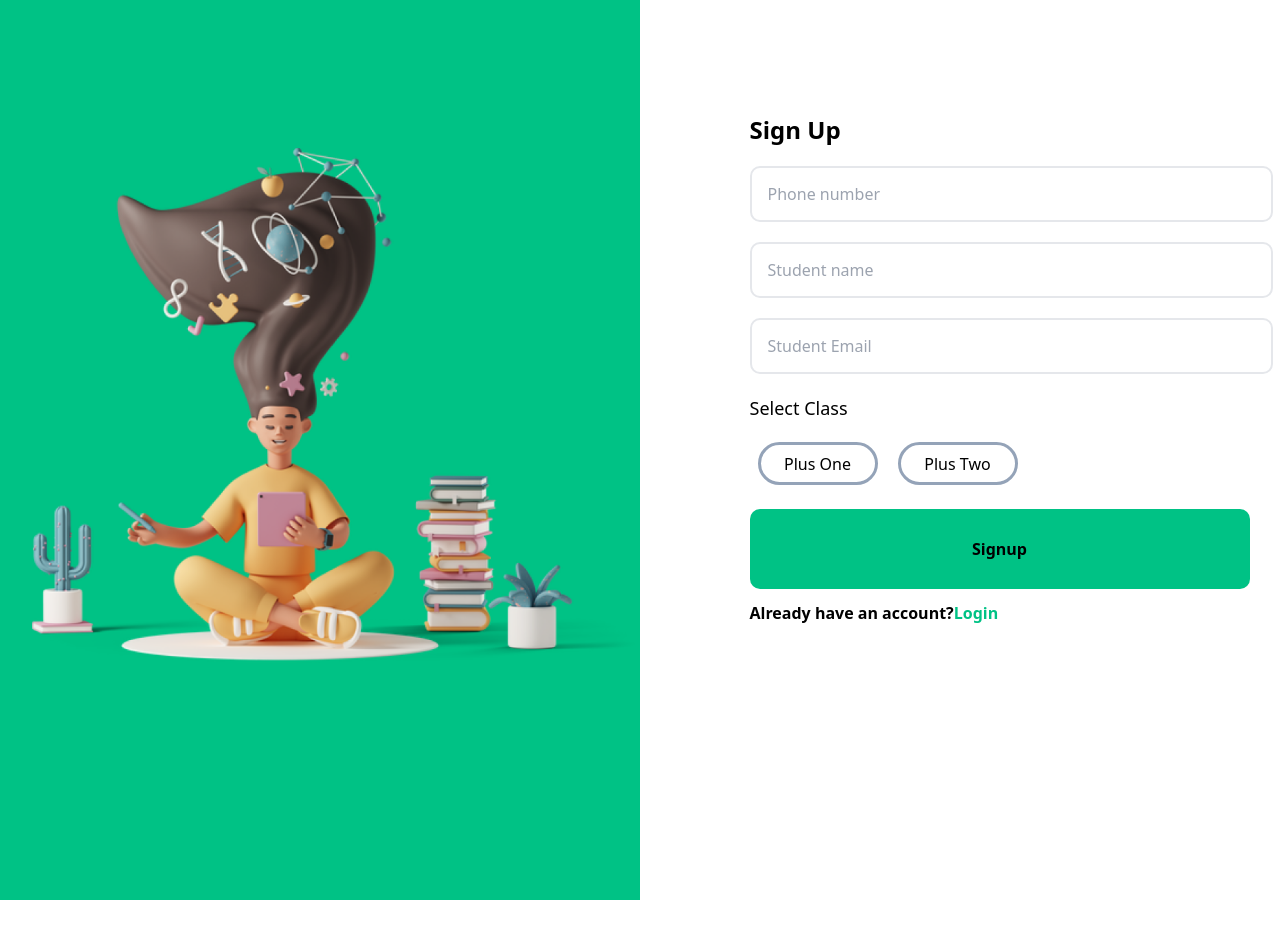
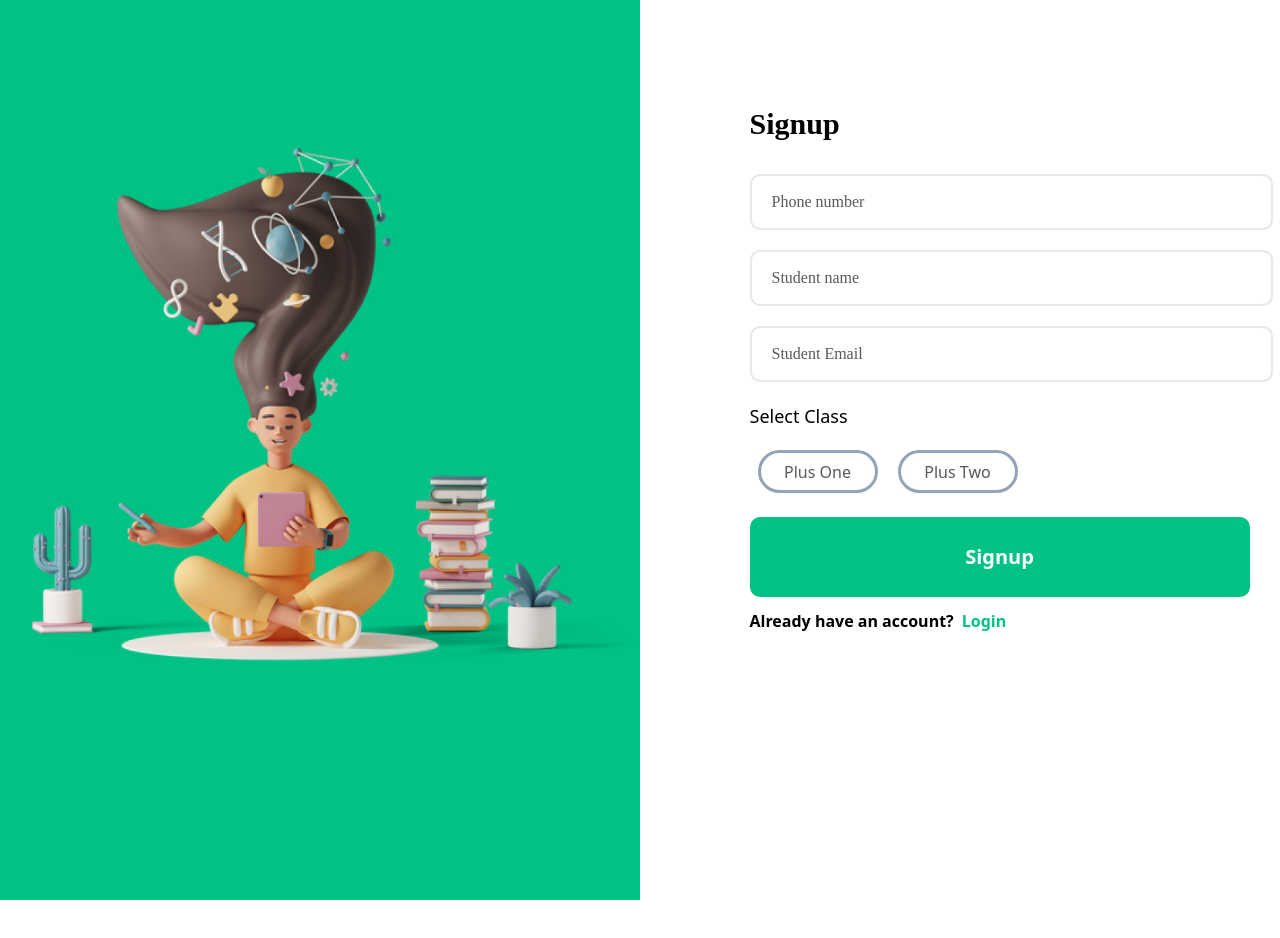
Before and after one commit to akanandhu/learn-react, a Next.js app: page /signup/signUp in a window 1280 px wide. Shown: the top 938 px of the page. Built offline with nearby package versions, Linux system fonts and the light colour scheme.

Commit message:
OTP page final

```diff
--- /dev/null
+++ b/components/SignUpTable.tsx
@@ -0,0 +1,32 @@
+import React from 'react'
+
+function SignUpTable() {
+  return (
+    <div>
+        <form className=' justify-center  md:h-[500px] md:w-[500px] md:flex md:flex-col md:justify-center lg:h-[579px] lg:w-[517px] lg:flex lg:flex-col lg:justify-center '>
+           <div className='flex flex-col relative '>
+            <label className="text-3xl mb-4 font-semibold lg:text-3xl  lg:mb-8 lg:font-extrabold md:text-3xl md:mb-6  md:font-semibold font-['Montserrat_Regular'] md:font-['Montserrat_Regular'] lg:font-['Montserrat_Regular']" > Signup </label>
+            <input placeholder='Phone number' type='number' className=" placeholder:text-extrabold font-['Montserrat_Regular'] md:font-['Montserrat_Regular'] lg:font-['Montserrat_Regular']lg: mb-5 w-[523px] h-[56px] border-[2px] rounded-[10px] placeholder:px-0 placeholder:text-placeText p-5 "></input>
+            <input placeholder='Student name' className="font-['Montserrat_Regular'] md:font-['Montserrat_Regular'] lg:font-['Montserrat_Regular'] mb-5 w-[523px] h-[56px] border-[2px] rounded-[10px] placeholder:px-0 placeholder:text-placeText p-5"></input>
+            <input placeholder='Student Email'  className="font-['Montserrat_Regular'] md:font-['Montserrat_Regular'] lg:font-['Montserrat_Regular'] mb-5 w-[523px] h-[56px] border-[2px] rounded-[10px] placeholder:px-0 placeholder:text-placeText p-5"></input>
+           </div>
+           <div>
+            <label className='text-lg '>Select Class</label>
+            <div className='flex flex-row mt-5 pl-2'>
+            <button className= ' bg-white border-slate-400 border-[3px] w-[120px] h-[43px] mr-5 rounded-[60px] text-placeText'>Plus One</button>
+            <button className=' bg-white border-slate-400 border-[3px] w-[120px] h-[43px] rounded-[60px] text-placeText'>Plus Two</button>
+
+            </div>
+            <button className='font-semibold bg-greenBG h-[60px] w-[350px] mt-6 rounded-xl md:bg-greenBG md:h-[80px] md:w-[400px] md:mt-6 md:rounded-xl lg:bg-greenBG lg:h-[80px] lg:w-[500px] lg:mt-6 lg:rounded-[10px] text-xl text-white'>Signup</button>
+
+            <h3 className='flex flex-1 justify-start text-[16px] font-semibold font-sans pt-3'>Already have an account? <span className='text-greenBG text-[16px] ml-2'> Login </span></h3>
+           </div>
+
+        </form>
+
+
+    </div>
+  )
+}
+
+export default SignUpTable
--- a/pages/login/loginPage.tsx
+++ b/pages/login/loginPage.tsx
@@ -4,19 +4,18 @@ import Image from 'next/image';
 
 function loginPage() {
   return (
-    <div className=' h-[500px] w-[100%] lg:flex lg:h-[900px] lg:w-[100%] md:flex md:h-[100%] md:w-[100%]'>
-        <div className='flex justify-center  md:bg-orangeBG md:h-[100%] md:w-[50%] md:flex md:justify-center md:content-center lg:bg-greenBG lg:h-[100%] lg:w-[50%] lg:flex lg:justify-center lg:content-center  '>
-            <div className='flex  justify-center ml-12 mt-20 align-middle  md:flex md:justify-center md:h-[70%] md:w-[80%] md:content-center md:ml-8 md:mt-20 md:align-middle lg:h-[700px] lg:w-[700px] lg:content-center lg:ml-8 lg:align-middle lg:mt-14  '>
-            <Image src={student}  className=' object-scale-down '/>
-            </div>
-        </div>
-        <div className= ' mt-20 ml-24 flex justify-center  md:ml-24 md:bg-white md:h-[100%] md:w-[50%] md:justify-center  md:flex lg:bg-white lg:h-[100%] lg:w-[50%] lg:justify-center  lg:flex'>
-        <div className='lg:ml-24 h-[400px] w-[80%] justify-center flex flex-col lg:h-[559px] lg:w-[617px] lg:flex lg:flex-col  lg:pt-[218px]  lg:gap-14 lg:mt-4 md:h-[50%] md:w-[80%] md:flex md:flex-col md:pt-[218px] md:pr-[139px] md:gap-14 md:mt-4'>
-            <h1 className='lg:text-black lg:text-center lg:font-semibold lg:text-3xl sm:text-center sm:font-semibold md:text-2xl text-3xl '>Login</h1>
-            <input type='number' placeholder='Phone number' className='mt-5 h-[60px] flex rounded-[8px] border-solid border-2 border-borderColor md:flex md:rounded-[8px] md:border-solid md:border-2 md:border-borderColor   lg:flex lg:rounded-[8px] lg:border-solid lg:border-2  lg:border-borderColor  lg:h-[59px] lg:w=[523px] sm: placeholder-gray-500 placeholder:font-semibold px-4 '></input>
-            <button className=' flex bg-bluebutton w-[70px] rounded-xl h-[30px] mt-5 ml-32  text-white pl-4 md:flex md:bg-bluebutton md:w-[140px]   md:rounded-xl md:h-[40] md:text-white md:font-sans md:font-semibold md:pl-12 md:text-justify lg:flex lg:bg-bluebutton lg:w-[490px] lg:h-[59px] lg:text-white lg:font-sans lg:font-semibold lg:ml-0 md:ml-0 lg:rounded-md lg:justify-center '>Login</button>
-        </div>
-        </div>
+    <div className='h-screen w-[100%] flex flex-row'>
+      <div className='h-full w-[54%] bg-orangeBG flex justify-center '>
+      <div className='h-[63%] w-[78%] pt-[13%] pl-[13%] pr-[11%] pb-[21%]  '>
+        <Image src={student} className="object-scale-down" />
+      </div>
+      </div>
+
+      <div className='h-full w-[46%] bg-white'>
+
+
+      </div>
+
 
     </div>
   )
--- a/pages/otppage/otpPage.tsx
+++ b/pages/otppage/otpPage.tsx
@@ -5,8 +5,8 @@ import study from '/public/images/study.png'
 
 function otpPage() {
   return (
-    <div className='w-screen h-screen lg:w-screen lg:h-[100%] md:h-screen md:w-screen md:flex lg:flex lg:flex-row md:flex-row flex flex-col ' >
-        <div className='lg:w-[56%] lg:h-[100%] md:h-[100%] bg-pinkBG w-[100%] h-[100%]'>
+    <div className='w-screen h-screen lg:w-screen lg:h-full md:h-screen md:w-screen md:flex lg:flex lg:flex-row md:flex-row flex flex-col ' >
+        <div className='lg:w-[56%] lg:h-full md:h-[100%] bg-pinkBG w-[100%] h-[100%]'>
             <div className=' lg:pl-[135px] lg:pr-[95px] lg:pt-[200px] lg:pb-[192px] md:pl-[5%] md:pr-[10%] pt-[18%] md:pt-[38%]  '>
                 <Image src={study} width={811} height={589} className='object-scale-down' />
 
--- a/pages/signup/signUp.tsx
+++ b/pages/signup/signUp.tsx
@@ -2,6 +2,7 @@ import React from 'react'
 import Image from 'next/image'
 import student from '/public/images/student.png'
 import line from '/public/images/line 18.png';
+import SignUpTable from '../../components/signUpTable';
 
 
 function signUp() {
@@ -13,27 +14,8 @@ function signUp() {
             </div>
         </div>
         <div className=' mt-20 ml-24 flex justify-center  md:ml-24 md:bg-white md:h-[100%] md:w-[50%] md:justify-center  md:flex lg:bg-white lg:h-[100%] lg:w-[50%] lg:justify-center  lg:flex'>
-        <form className=' justify-center  md:h-[500px] md:w-[500px] md:flex md:flex-col md:justify-center lg:h-[579px] lg:w-[517px] lg:flex lg:flex-col lg:justify-center '>
-           <div className='flex flex-col relative '>
-            <label className="text-3xl mb-4 font-semibold lg:text-2xl lg:mb-5 lg:font-semibold md:text-3xl md:mb-5 md:font-semibold font-mont" > Sign Up </label>
-            <input placeholder='Phone number' type='number' className='lg: mb-5 w-[523px] h-[56px] border-[2px] rounded-[10px] placeholder:px-4'></input>
-            <input placeholder='Student name' className='mb-5 w-[523px] h-[56px] border-[2px] rounded-[10px] placeholder:px-4'></input>
-            <input placeholder='Student Email'  className='mb-5 w-[523px] h-[56px] border-[2px] rounded-[10px] placeholder:px-4'></input>
-           </div>
-           <div>
-            <label className='text-lg '>Select Class</label>
-            <div className='flex flex-row mt-5 pl-2'>
-            <button className= ' bg-white border-slate-400 border-[3px] w-[120px] h-[43px] mr-5 rounded-[60px]'>Plus One</button>
-            <button className=' bg-white border-slate-400 border-[3px] w-[120px] h-[43px] rounded-[60px]'>Plus Two</button>
 
-            </div>
-            <button className='font-semibold bg-greenBG h-[60px] w-[350px] mt-6 rounded-xl md:bg-greenBG md:h-[80px] md:w-[400px] md:mt-6 md:rounded-xl lg:bg-greenBG lg:h-[80px] lg:w-[500px] lg:mt-6 lg:rounded-[10px] '>Signup</button>
-
-            <h3 className='flex flex-1 justify-start text-[16px] font-semibold font-sans  pt-3'>Already have an account? <span className='text-greenBG text-[16px]'> Login </span></h3>
-           </div>
-
-        </form>
-
+           <SignUpTable/>
         </div>
         </div>
 
--- a/styles/globals.css
+++ b/styles/globals.css
@@ -6,3 +6,10 @@
 main .testPost{
     color: red;
 }
+@layer base {
+    input[type="number"]::-webkit-inner-spin-button,
+    input[type="number"]::-webkit-outer-spin-button {
+      -webkit-appearance: none;
+      margin: 0;
+    }
+  }
--- a/tailwind.config.js
+++ b/tailwind.config.js
@@ -34,6 +34,7 @@ module.exports = {
       "grayFont" : "#495159",
       "boxGray" : "#FAFFFD",
       "resetText" : "#2B2929",
+      "placeText" : "#5B5858",
 
 
     },
```
Also changed, not shown: components/Signin.tsx (added).
